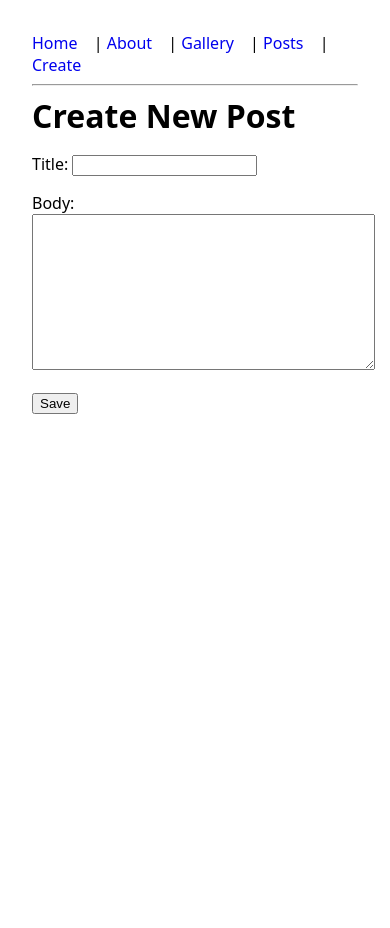
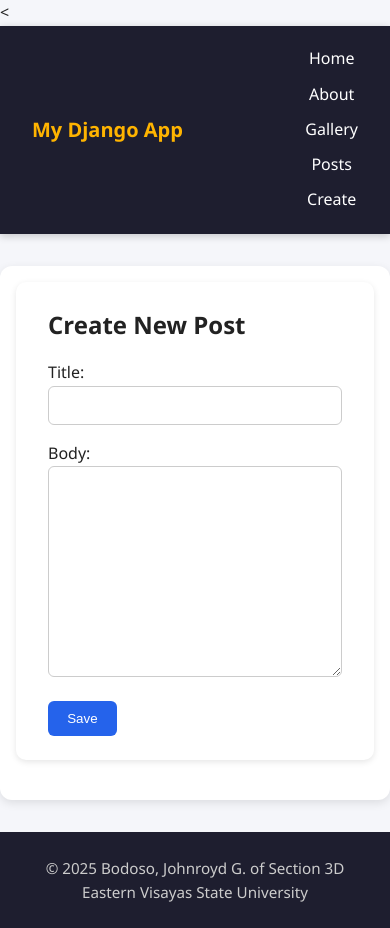
Before and after one commit to Johnroyd/it373-week5, a Django app: page /posts/new/ in a window 390 px wide. Before the commit the page ends 414 px from the top, so only its background shows below. Run offline with Django 5.2, Linux system fonts and the light colour scheme.

Commit message:
Added comment form and CSRF handling

```diff
--- a/pages/apps.py
+++ b/pages/apps.py
@@ -0,0 +1,6 @@
+from django.apps import AppConfig
+
+
+class PagesConfig(AppConfig):
+    default_auto_field = 'django.db.models.BigAutoField'
+    name = 'pages'
--- a/pages/css/style.css
+++ /dev/null
@@ -1,3 +0,0 @@
-body { font-family: system-ui, Arial, sans-serif; margin: 2rem; }
-nav a { margin-right: .75rem; text-decoration: none; }
-h1 { margin: 0 0 1rem; }
--- a/pages/forms.py
+++ b/pages/forms.py
@@ -1,5 +1,5 @@
 from django import forms
-from .models import Post
+from .models import Post, Comment
 
 class PostForm(forms.ModelForm):
     class Meta:
@@ -13,3 +13,21 @@ class PostForm(forms.ModelForm):
         if len(t) < 3:
             raise forms.ValidationError('Title too short.')
         return t
+
+class CommentForm(forms.ModelForm):
+    class Meta:
+        model = Comment
+        fields = ['author', 'text']
+        widgets = {
+            'author': forms.TextInput(attrs={'placeholder': 'Your name'}),
+            'text': forms.Textarea(attrs={'placeholder': 'Write your comment here...'}),
+        }
+        error_messages = {
+            'author': {
+                'required': 'Please enter your name.',
+                'max_length': 'Name too long.',
+            },
+            'text': {
+                'required': 'Comment text cannot be empty.',
+            },
+        }
--- /dev/null
+++ b/pages/static/css/style.css
@@ -0,0 +1,268 @@
+* {
+    box-sizing: border-box;
+    margin: 0;
+    padding: 0;
+}
+
+body {
+    font-family: "Segoe UI", Roboto, system-ui, sans-serif;
+    line-height: 1.6;
+    background: #f5f6fa;
+    color: #222;
+    margin: 0;
+}
+
+/* NAVBAR */
+header {
+    background: #1e1e2f;
+    color: #fff;
+    padding: 1rem 2rem;
+    box-shadow: 0 2px 8px rgba(0, 0, 0, 0.2);
+}
+
+.navbar {
+    display: flex;
+    justify-content: space-between;
+    align-items: center;
+}
+
+    .navbar a {
+        color: #fff;
+        text-decoration: none;
+        margin: 0 0.8rem;
+        font-weight: 500;
+        transition: color 0.3s ease;
+    }
+
+        .navbar a:hover {
+            color: #ffb400;
+        }
+
+.nav-brand a {
+    font-weight: bold;
+    font-size: 1.25rem;
+    color: #ffb400;
+    text-decoration: none;
+}
+
+/* CONTAINERS & CARDS */
+.container {
+    max-width: 900px;
+    margin: 2rem auto;
+    background: #fff;
+    padding: 2rem;
+    border-radius: 12px;
+    box-shadow: 0 3px 10px rgba(0,0,0,0.1);
+}
+
+.card {
+    background: white;
+    border-radius: 10px;
+    padding: 1.5rem 2rem;
+    margin-bottom: 1.5rem;
+    box-shadow: 0 2px 6px rgba(0,0,0,0.1);
+}
+
+    .card.danger {
+        border-left: 6px solid #dc2626;
+        background-color: #fff5f5;
+    }
+
+/* HEADINGS & TEXT */
+h1, h2, h3 {
+    color: #222;
+    margin-bottom: 1rem;
+}
+
+ul {
+    margin: 1rem 0;
+    padding-left: 1.25rem;
+}
+
+.muted {
+    color: #6b7280;
+    font-size: 0.9em;
+}
+
+/* BUTTONS */
+button, .btn {
+    display: inline-block;
+    padding: 0.6rem 1.2rem;
+    background: #ffb400;
+    color: #000;
+    border: none;
+    border-radius: 6px;
+    cursor: pointer;
+    text-decoration: none;
+    font-weight: 500;
+    transition: background 0.3s ease;
+}
+
+    button:hover, .btn:hover {
+        background: #e09e00;
+    }
+
+.btn-primary {
+    background: #2563eb;
+    color: #fff;
+}
+
+    .btn-primary:hover {
+        background: #1d4ed8;
+    }
+
+.btn-secondary {
+    background: #9ca3af;
+    color: white;
+}
+
+.btn-danger {
+    background: #dc2626;
+    color: white;
+}
+
+    .btn-danger:hover {
+        background: #b91c1c;
+    }
+
+/* POSTS & LISTS */
+.post-list {
+    list-style: none;
+    padding: 0;
+}
+
+    .post-list li {
+        margin: 0.5rem 0;
+    }
+
+.post-link {
+    font-weight: 600;
+    color: #1e40af;
+    text-decoration: none;
+}
+
+    .post-link:hover {
+        text-decoration: underline;
+    }
+
+/* COMMENTS */
+.comment {
+    background: #f9fafb;
+    padding: 0.75rem 1rem;
+    border-radius: 6px;
+    margin-bottom: 0.75rem;
+}
+
+    .comment strong {
+        color: #1e3a8a;
+    }
+
+/* FORMS */
+.styled-form input[type=text],
+.styled-form textarea,
+.styled-form input[type=email] {
+    width: 100%;
+    padding: 0.6rem;
+    margin-bottom: 1rem;
+    border: 1px solid #ccc;
+    border-radius: 6px;
+    font-size: 1rem;
+}
+
+.styled-form textarea {
+    min-height: 100px;
+    resize: vertical;
+}
+
+.styled-form button {
+    margin-top: 0.5rem;
+}
+
+/* MESSAGES (Django) */
+.messages {
+    list-style: none;
+    padding: 0;
+    margin: 1rem 0;
+}
+
+    .messages li {
+        padding: 0.8rem 1rem;
+        border-radius: 8px;
+        margin-bottom: 0.5rem;
+        font-weight: 500;
+    }
+
+    .messages .success {
+        background: #d4edda;
+        color: #155724;
+    }
+
+    .messages .error {
+        background: #f8d7da;
+        color: #721c24;
+    }
+
+/* GALLERY */
+figure {
+    margin: 0;
+    text-align: center;
+}
+
+    figure img {
+        border-radius: 8px;
+        box-shadow: 0 2px 6px rgba(0,0,0,0.1);
+    }
+
+    figure figcaption {
+        margin-top: 0.5rem;
+        font-size: 0.9rem;
+    }
+
+.gallery {
+    display: grid;
+    grid-template-columns: repeat(auto-fit, minmax(220px, 1fr));
+    gap: 1rem;
+}
+
+/* FOOTER */
+footer {
+    text-align: center;
+    padding: 1.5rem 0;
+    margin-top: 2rem;
+    background: #1e1e2f;
+    color: #ccc;
+    font-size: 0.95rem;
+}
+
+/* RESPONSIVE DESIGN */
+@media (max-width: 768px) {
+    .nav-links {
+        display: flex;
+        flex-direction: column;
+        align-items: center;
+    }
+
+    .navbar a {
+        margin: 0.3rem 0;
+    }
+
+    .container {
+        padding: 1rem;
+    }
+}
+
+/* Simple inline form error styling */
+.form-errors {
+    margin-top: 0.8rem;
+}
+
+.error-text {
+    color: #d9534f; /* nice red tone */
+    font-weight: 500;
+    background: #fdeaea;
+    border-left: 4px solid #d9534f;
+    padding: 0.4rem 0.7rem;
+    border-radius: 4px;
+    margin-bottom: 0.4rem;
+    font-size: 0.9rem;
+}
--- a/pages/templates/base.html
+++ b/pages/templates/base.html
@@ -1,4 +1,4 @@
-<!DOCTYPE html>
+<<!DOCTYPE html>
 <html lang="en">
 <head>
     <meta charset="UTF-8">
@@ -8,15 +8,26 @@
     <link rel="stylesheet" href="{% static 'css/style.css' %}">
 </head>
 <body>
-    <nav>
-        <a href="{% url 'home' %}">Home</a> |
-        <a href="{% url 'about' %}">About</a> |
-        <a href="{% url 'gallery' %}">Gallery</a> |
-        <a href="{% url 'post_list' %}">Posts</a> |
-        <a href="{% url 'post_create' %}">Create</a>
-    </nav>
-    <main>
+    <header>
+        <nav class="navbar">
+            <div class="nav-brand"><a href="{% url 'home' %}">My Django App</a></div>
+            <div class="nav-links">
+                <a href="{% url 'home' %}">Home</a>
+                <a href="{% url 'about' %}">About</a>
+                <a href="{% url 'gallery' %}">Gallery</a>
+                <a href="{% url 'post_list' %}">Posts</a>
+                <a href="{% url 'post_create' %}">Create</a>
+            </div>
+        </nav>
+    </header>
+
+    <main class="container">
         {% block content %}{% endblock %}
     </main>
+
+    <footer>
+        <p>&copy; 2025 Bodoso, Johnroyd G. of Section 3D</p>
+        <p>Eastern Visayas State University</p>
+    </footer>
 </body>
 </html>
--- a/pages/templates/post_form.html
+++ b/pages/templates/post_form.html
@@ -1,20 +1,30 @@
 {% extends 'base.html' %}
-{% block title %}
-   {{ form.instance.pk|yesno:"Edit Post, Create New Post" }}
-{% endblock %}
+{% block title %}{{ form.instance.pk|yesno:"Edit Post, Create New Post" }}{% endblock %}
 {% block content %}
+<section class="card">
+    <h1>{{ form.instance.pk|yesno:"Edit Post, Create New Post" }}</h1>
+
     {% if messages %}
-      <ul>
+    <ul class="messages">
         {% for message in messages %}
-            <li>{{ message }}</li>
+        <li class="{{ message.tags }}">{{ message }}</li>
         {% endfor %}
     </ul>
     {% endif %}
-   <hr>
-   <h1>{{ form.instance.pk|yesno:"Edit Post, Create New Post" }}</h1>
-   <form method="POST">
+
+    <form method="POST" class="styled-form">
         {% csrf_token %}
         {{ form.as_p }}
-      <button type="submit">{{ form.instance.pk|yesno:"Update, Save" }}</button>
+
+        {% if form.errors %}
+        <div class="errorlist">
+            {{ form.errors }}
+        </div>
+        {% endif %}
+
+        <button type="submit" class="btn btn-primary">
+            {{ form.instance.pk|yesno:"Update, Save" }}
+        </button>
     </form>
+</section>
 {% endblock %}
--- a/pages/views.py
+++ b/pages/views.py
@@ -1,10 +1,9 @@
 from django.shortcuts import render, redirect, get_object_or_404
+from django.contrib import messages
 from django.http import HttpResponseBadRequest
-from django.contrib import messages
-from pages.forms import PostForm
-from pages.models import Post
+from pages.forms import PostForm, CommentForm
+from pages.models import Post, Comment
 
-# Create your views here.
 def home(request):
     ctx = {"title": "Home", "features": ["Django", "Templates", "Static files"]}
     return render(request, "home.html", ctx)
@@ -16,7 +15,6 @@ def hello(request, name):
     return render(request, "hello.html", {"name": name})
 
 def gallery(request):
-    # Assume images placed in pages/static/img/
     images = ["img1.jpg", "img2.jpg", "img3.jpg"]
     return render(request, "gallery.html", {"images": images})
 
@@ -26,14 +24,12 @@ def page_not_found_view(request, exception):
 def server_error_view(request):
     return render(request, '500.html', status=500)
 
+
 def post_list(request):
-    # Model.objects.all()
     posts = Post.objects.all()
-    context = {
-        'posts': posts,
-        'title': 'Posts',
-    }
+    context = {'posts': posts, 'title': 'Posts'}
     return render(request, 'post_list.html', context)
+
 
 def post_create(request):
     if request.method == 'POST':
@@ -47,10 +43,30 @@ def post_create(request):
         form = PostForm()
     return render(request, 'post_form.html', {'form': form})
 
+
 def post_view(request, pk):
-    # post = get_object_or_404(Post, pk=pk)
-    post = Post.objects.get(pk=pk)
-    return render(request, 'post_view.html', {'post': post})
+    post = get_object_or_404(Post, pk=pk)
+    comments = post.comments.all().order_by('-created_at')
+
+    if request.method == 'POST':
+        comment_form = CommentForm(request.POST)
+        if comment_form.is_valid():
+            new_comment = comment_form.save(commit=False)
+            new_comment.post = post
+            new_comment.save()
+            messages.success(request, 'Your comment was added!')
+            return redirect('post_view', pk=post.pk)
+        else:
+            messages.error(request, 'There was an error with your comment.')
+    else:
+        comment_form = CommentForm()
+
+    return render(request, 'post_view.html', {
+        'post': post,
+        'comments': comments,
+        'comment_form': comment_form,
+    })
+
 
 def post_update(request, pk):
     post = get_object_or_404(Post, pk=pk)
```
Also changed, not shown: pages/templates/gallery.html (+4 -3 lines), pages/templates/home.html (+10 -2 lines), pages/templates/post_confirm_delete.html (+11 -5 lines), pages/templates/post_list.html (+9 -5 lines), pages/templates/post_view.html (+44 -15 lines), db.sqlite3, 1 other file. Lines whose indentation alone changed are shown as unchanged.
